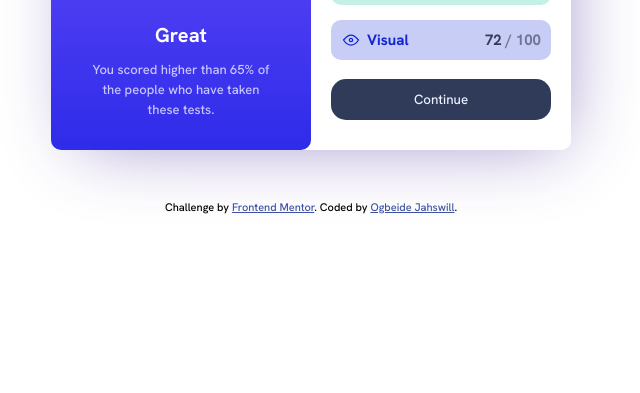
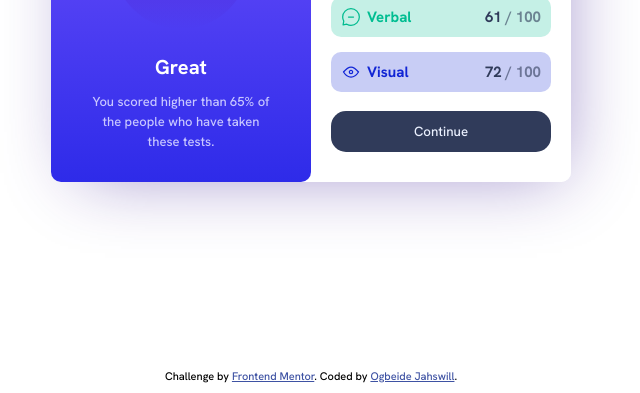
Before and after one commit to JhayJahswiil/reesult-summary-card, a plain HTML site: page index.html in a window 1280 px wide. Shown: the part 407-800 px from the top of the page, without its empty margins (329-969 px from the left). Drawn offline with Linux system fonts and the light colour scheme.

Commit message:
result-summary-card

```diff
--- a/styles/component/_attribution.scss
+++ b/styles/component/_attribution.scss
@@ -3,7 +3,8 @@
 .attribution {
     font-size: 11px;
     text-align: center;
-    margin-top: 50px;
+    position: absolute;
+    bottom: 10px;
 
     & a{
         color: #3e52a3;;
```
Also changed, not shown: styles/style.css, 1 other file.
